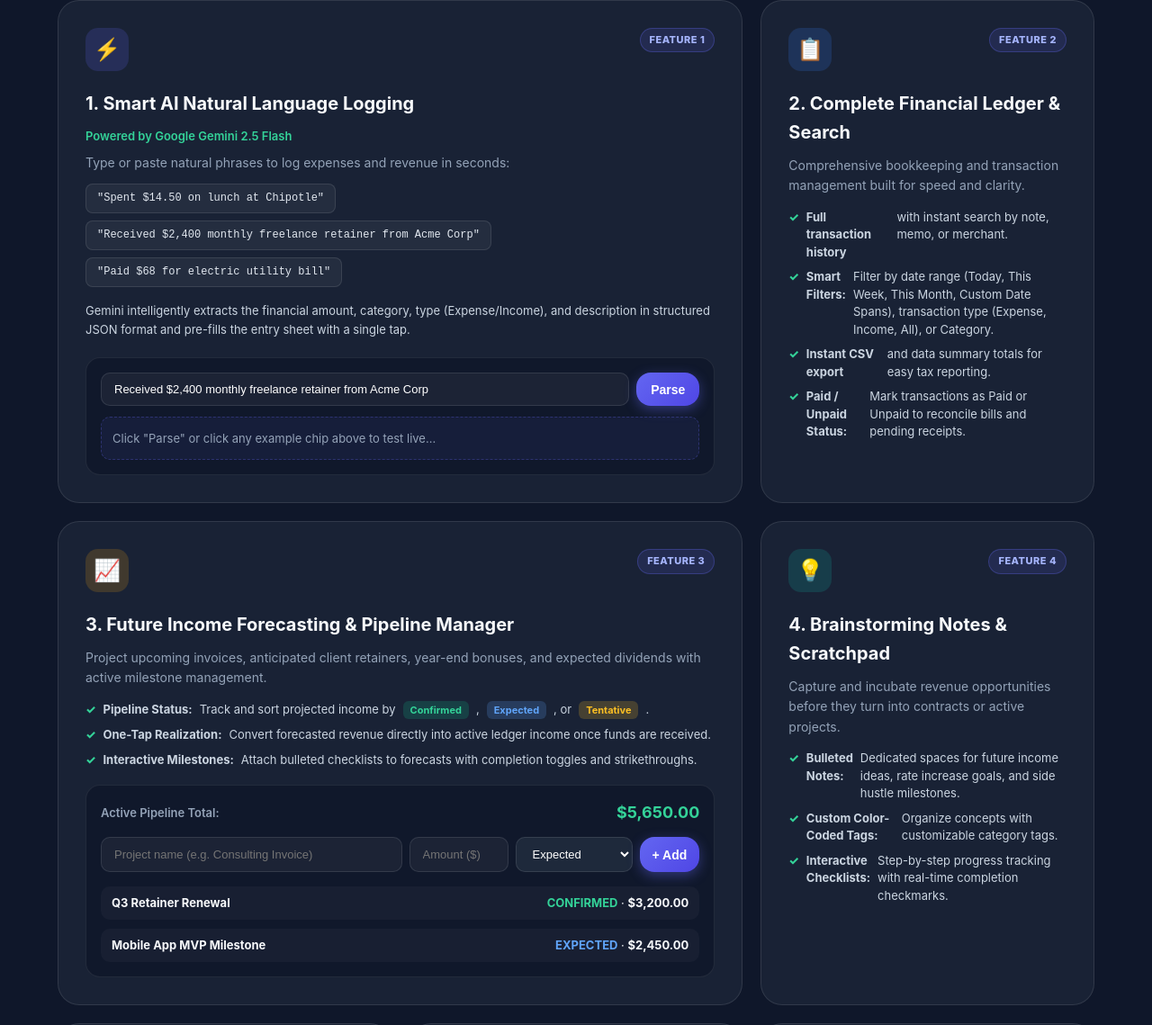
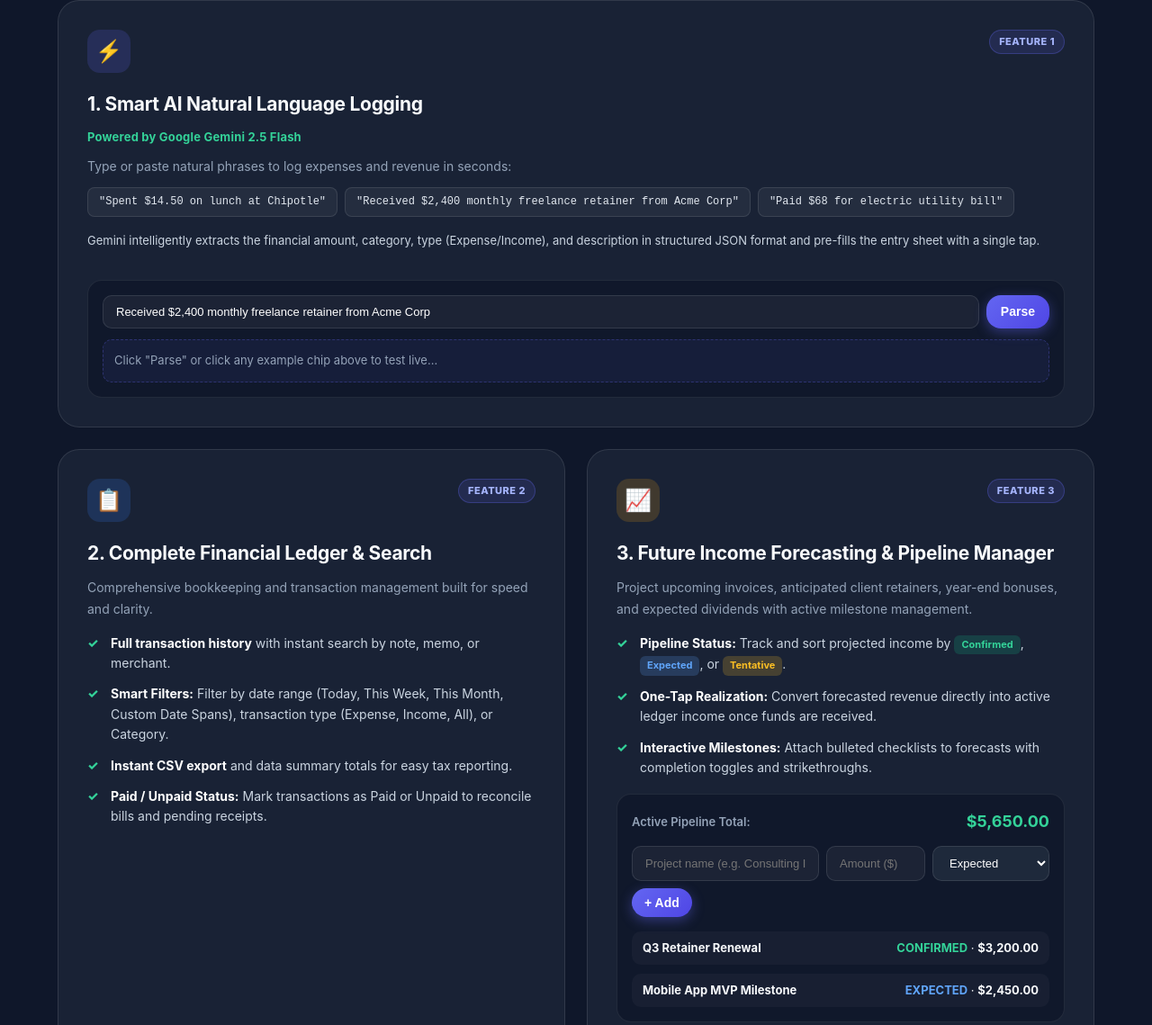
Before and after one commit to onbrandapp/Ledgerly, a website: page web/index.html in a window 1280 px wide. Shown: the part 1002-2141 px from the top of the page at 90% size. Drawn offline with nearby package versions, Linux system fonts and the light colour scheme.

Commit message:
build: bump version to 45.0 and update UI layout
- Increment app version to 45.0
- Refactor bento grid to 2-column layout
- Add hover effects and styling refinements to branding and cards

```diff
--- a/web/index.html
+++ b/web/index.html
@@ -17,7 +17,7 @@
       <a href="/" class="logo-group">
         <img src="/Logo_inside_of_the_app.png" alt="Ledgerly Logo" class="logo-img">
         <span class="logo-text">Ledgerly</span>
-        <span class="logo-version">v44.0</span>
+        <span class="logo-version">v45.0</span>
       </a>
       <nav class="nav-links">
         <a href="#features">Features</a>
@@ -54,7 +54,7 @@
     <!-- Release Info Banner -->
     <section class="release-banner" id="download">
       <div class="release-info">
-        <h3>Ledgerly Production Release v44.0 (Target SDK 36)</h3>
+        <h3>Ledgerly Production Release v45.0 (Target SDK 36)</h3>
         <p>Verified on Google Play Console and GitHub. Full offline Room persistence + Cloud Firestore Sync.</p>
       </div>
       <div style="display: flex; gap: 12px; flex-wrap: wrap;">
@@ -130,7 +130,7 @@
         </div>
 
         <!-- Feature 3: Future Income Forecasting & Pipeline Manager -->
-        <div class="bento-card col-2" id="forecast">
+        <div class="bento-card" id="forecast">
           <div style="display: flex; justify-content: space-between; align-items: flex-start;">
             <div class="card-icon icon-amber">📈</div>
             <span class="feat-badge">Feature 3</span>
--- a/web/styles.css
+++ b/web/styles.css
@@ -102,12 +102,19 @@ header {
 }
 
 .logo-img {
-  width: 40px;
-  height: 40px;
-  border-radius: 10px;
+  width: 42px;
+  height: 42px;
+  border-radius: 50%;
   object-fit: cover;
   box-shadow: 0 0 16px rgba(99, 102, 241, 0.4);
-  border: 1px solid rgba(255, 255, 255, 0.15);
+  border: 1.5px solid rgba(255, 255, 255, 0.2);
+  display: block;
+  transition: transform 0.2s ease, box-shadow 0.2s ease;
+}
+
+.logo-img:hover {
+  transform: scale(1.05);
+  box-shadow: 0 0 24px rgba(99, 102, 241, 0.6);
 }
 
 .logo-text {
@@ -257,8 +264,8 @@ header {
 
 .bento-grid {
   display: grid;
-  grid-template-columns: repeat(3, 1fr);
-  gap: 20px;
+  grid-template-columns: repeat(2, 1fr);
+  gap: 24px;
 }
 
 .bento-card {
@@ -267,15 +274,18 @@ header {
   backdrop-filter: blur(12px);
   -webkit-backdrop-filter: blur(12px);
   border-radius: var(--radius-lg);
-  padding: 30px;
-  transition: transform 0.25s ease, border-color 0.25s ease;
+  padding: 32px;
+  transition: transform 0.25s ease, border-color 0.25s ease, box-shadow 0.25s ease;
   position: relative;
   overflow: hidden;
+  display: flex;
+  flex-direction: column;
 }
 
 .bento-card:hover {
   transform: translateY(-4px);
   border-color: rgba(99, 102, 241, 0.4);
+  box-shadow: 0 12px 30px rgba(0, 0, 0, 0.35);
 }
 
 .bento-card.col-2 {
@@ -290,7 +300,7 @@ header {
   align-items: center;
   justify-content: center;
   font-size: 24px;
-  margin-bottom: 20px;
+  margin-bottom: 18px;
 }
 
 .icon-purple { background: rgba(99, 102, 241, 0.18); color: #818cf8; }
@@ -318,48 +328,59 @@ header {
 }
 
 .bento-card h3 {
-  font-size: 20px;
+  font-size: 21px;
   font-weight: 700;
   margin-bottom: 10px;
+  color: var(--text-main);
+  letter-spacing: -0.3px;
 }
 
 .bento-card .feat-subtitle {
   color: #34d399;
   font-size: 13px;
-  font-weight: 600;
-  margin-bottom: 8px;
+  font-weight: 700;
+  margin-bottom: 10px;
+  letter-spacing: 0.2px;
 }
 
 .bento-card p {
   color: var(--text-muted);
   font-size: 14px;
-  line-height: 1.6;
+  line-height: 1.65;
 }
 
 .feat-bullets {
   list-style: none;
   padding: 0;
-  margin: 14px 0 0;
+  margin: 16px 0 0;
   display: flex;
   flex-direction: column;
-  gap: 8px;
+  gap: 12px;
 }
 
 .feat-bullets li {
-  font-size: 13px;
+  font-size: 14px;
   color: #cbd5e1;
-  line-height: 1.5;
-  display: flex;
-  align-items: flex-start;
-  gap: 8px;
+  line-height: 1.6;
+  position: relative;
+  padding-left: 26px;
+  display: block;
 }
 
 .feat-bullets li::before {
   content: "✓";
   color: #34d399;
   font-weight: 800;
-  font-size: 13px;
-  line-height: 1.4;
+  font-size: 14px;
+  line-height: 1.6;
+  position: absolute;
+  left: 0;
+  top: 0;
+}
+
+.feat-bullets li strong {
+  color: #ffffff;
+  font-weight: 700;
 }
 
 .prompt-chips {
@@ -406,6 +427,7 @@ header {
 
 .input-row {
   display: flex;
+  flex-wrap: wrap;
   gap: 8px;
   margin-bottom: 12px;
 }
```
Also changed, not shown: 1 other file.
